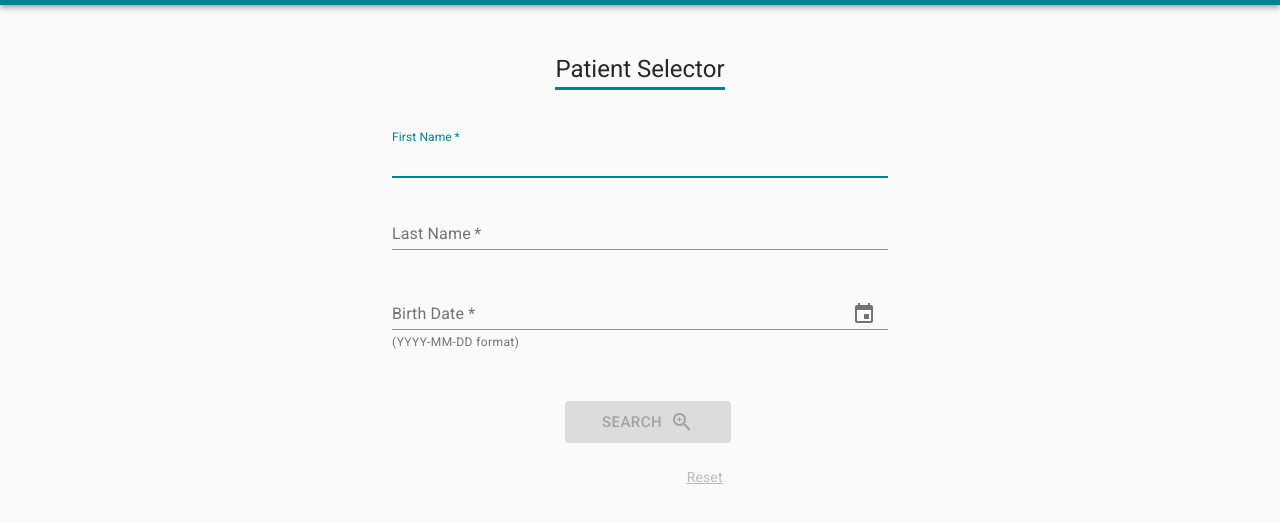
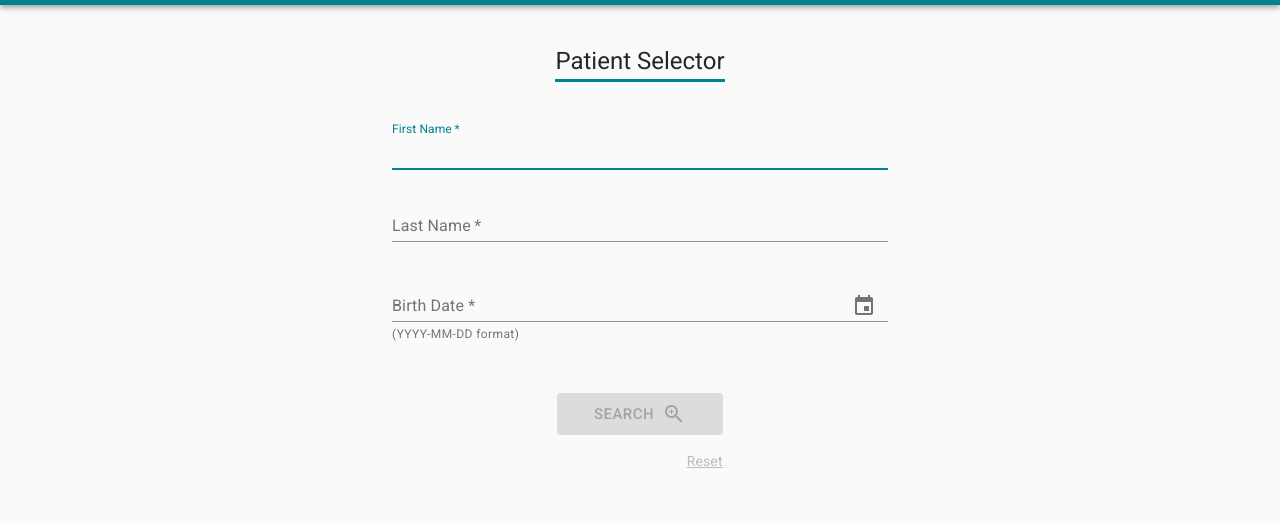
Before and after one commit to uwcirg/cosri-patient-search-interface, a React app: page / in a window 1280 px wide. Shown: the part 123-646 px from the top of the page. Built offline with nearby package versions, Linux system fonts and the light colour scheme.

Commit message:
remove unnecessary include, debugging console statements

```diff
--- a/src/index.html
+++ b/src/index.html
@@ -5,7 +5,6 @@
     <meta name="viewport" content="width=device-width, initial-scale=1">
     <meta http-equiv="X-UA-Compatible" content="ie=edge">
     <title><%= htmlWebpackPlugin.options.title %></title>
-    <link rel="stylesheet" href="https://cdnjs.cloudflare.com/ajax/libs/font-awesome/4.3.0/css/font-awesome.min.css">
     <link rel="stylesheet" href="https://fonts.googleapis.com/css?family=Roboto:300,400,500,700&display=swap" />
   </head>
   <body>
--- a/src/js/components/Search.js
+++ b/src/js/components/Search.js
@@ -32,7 +32,7 @@ const useStyles = makeStyles((theme) => ({
         overflow: 'auto',
     },
     container: {
-        paddingTop: theme.spacing(2),
+        paddingTop: theme.spacing(1),
         paddingBottom: theme.spacing(3),
         paddingLeft: theme.spacing(4),
         paddingRight: theme.spacing(4),
@@ -81,7 +81,7 @@ const useStyles = makeStyles((theme) => ({
         color: "#777"
     },
     wrapper: {
-        margin: theme.spacing(1),
+        margin: theme.spacing(1, 0, 0),
         position: 'relative',
         width: "100%"
     },
@@ -168,7 +168,6 @@ export default function Search() {
     const searchPatient = () => {
         setLoading(true);
         fetchData(getPatientSearchURL()).then(response => {
-            console.log(response);
             if (!response || !response.entry || !response.entry.length) {
                 setErrorMessage("No patient found.");
                 setSuccess(false);
@@ -177,7 +176,6 @@ export default function Search() {
             setErrorMessage('');
             setSuccess(true);
             setLoading(false);
-            console.log("Launch here? ");
             //TODO get the correct Launch URL
             if (process.env.LAUNCH_URL) {
                 window.location = process.env.LAUNCH_URL;
```
